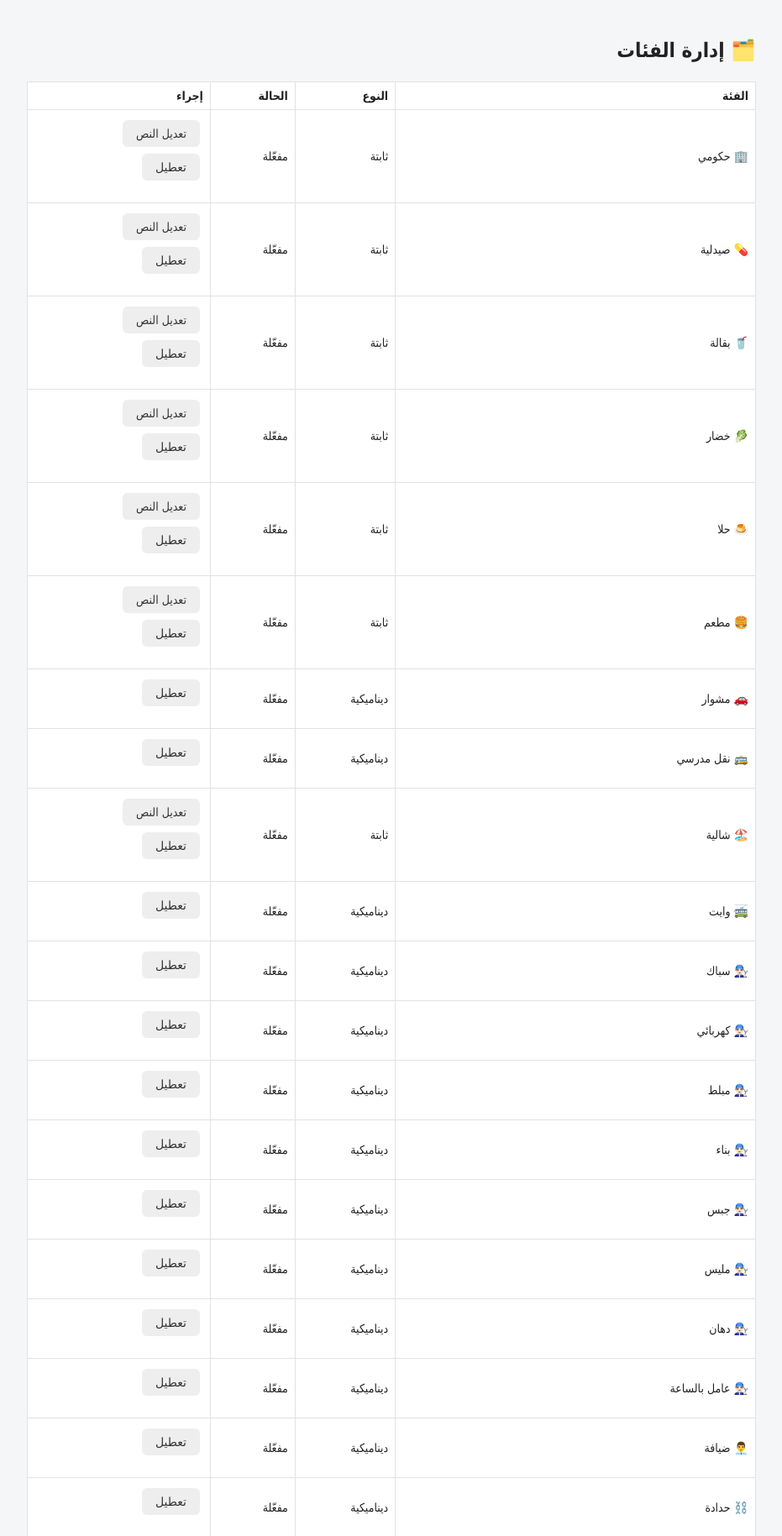
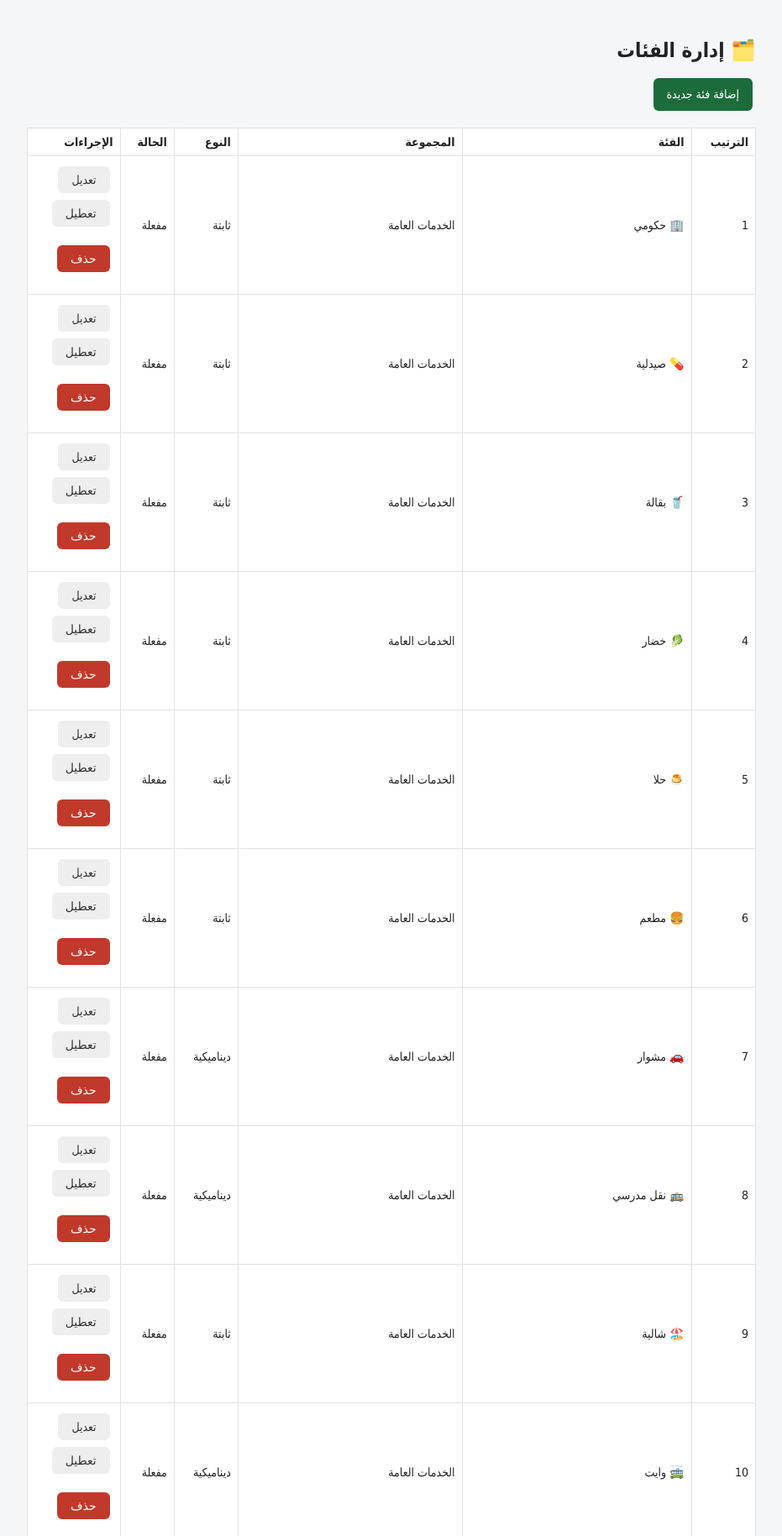
Before and after one commit to fz0fz0fz/dalil-qurain, a Flask app: page /admin/categories in a window 1280 px wide. Shown: the part 118-1947 px from the top of the page at 84% size, without its empty margins (174-1105 px from the left). Run offline with Flask 3, Linux system fonts and the light colour scheme; the visitor is signed in with stand-in values (Sample User, id 1); data comes from the database, SQL or seed files in the repository.

Commit message:
Update categories.html

```diff
--- a/templates/admin/categories.html
+++ b/templates/admin/categories.html
@@ -1,32 +1,37 @@
 {% extends "base.html" %}
 {% block title %}إدارة الفئات{% endblock %}
 {% block content %}
-
-<h1>🗂️ إدارة الفئات</h1>
+<div class="section-head">
+    <h1>🗂️ إدارة الفئات</h1>
+    <a href="{{ url_for('admin_new_category') }}" class="btn-primary">إضافة فئة جديدة</a>
+</div>
 
 <table class="admin-table">
     <thead>
         <tr>
+            <th>الترتيب</th>
             <th>الفئة</th>
+            <th>المجموعة</th>
             <th>النوع</th>
             <th>الحالة</th>
-            <th>إجراء</th>
+            <th>الإجراءات</th>
         </tr>
     </thead>
     <tbody>
         {% for cat in categories %}
         <tr>
+            <td>{{ cat.display_order }}</td>
             <td>{{ cat.icon }} {{ cat.name }}</td>
-            <td>{{ "ثابتة" if cat.kind == "static" else "ديناميكية" }}</td>
-            <td>{{ "مفعّلة" if cat.is_active else "معطّلة" }}</td>
+            <td>{{ cat.group_name or '-' }}</td>
+            <td>{{ 'ثابتة' if cat.kind == 'static' else 'ديناميكية' }}</td>
+            <td>{{ 'مفعلة' if cat.is_active else 'معطلة' }}</td>
             <td class="actions-cell">
-                {% if cat.kind == "static" %}
-                    <a href="{{ url_for('admin_edit_static', category_id=cat.id) }}" class="btn-secondary">تعديل النص</a>
-                {% endif %}
+                <a href="{{ url_for('admin_edit_category', category_id=cat.id) }}" class="btn-secondary">تعديل</a>
                 <form method="post" action="{{ url_for('admin_toggle_category', category_id=cat.id) }}">
-                    <button type="submit" class="btn-secondary">
-                        {{ "تعطيل" if cat.is_active else "تفعيل" }}
-                    </button>
+                    <button type="submit" class="btn-secondary">{{ 'تعطيل' if cat.is_active else 'تفعيل' }}</button>
+                </form>
+                <form method="post" action="{{ url_for('admin_delete_category', category_id=cat.id) }}" onsubmit="return confirm('سيتم حذف الفئة وكل إدخالاتها، هل أنت متأكد؟');">
+                    <button type="submit" class="btn-danger">حذف</button>
                 </form>
             </td>
         </tr>
@@ -34,6 +39,5 @@
     </tbody>
 </table>
 
-<a href="{{ url_for('admin_dashboard') }}" class="btn-secondary">رجوع للوحة التحكم</a>
-
+<a href="{{ url_for('admin_dashboard') }}" class="btn-secondary">رجوع للوحة الإدارة</a>
 {% endblock %}
```
